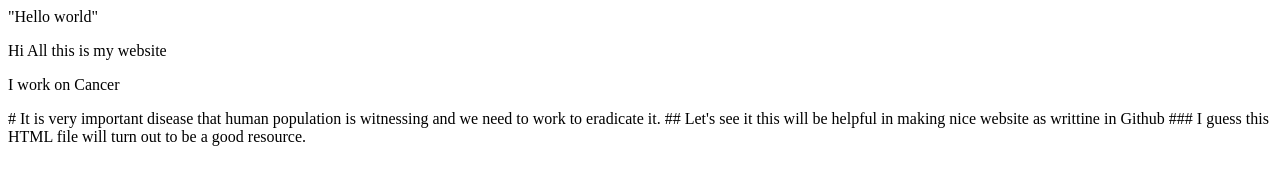
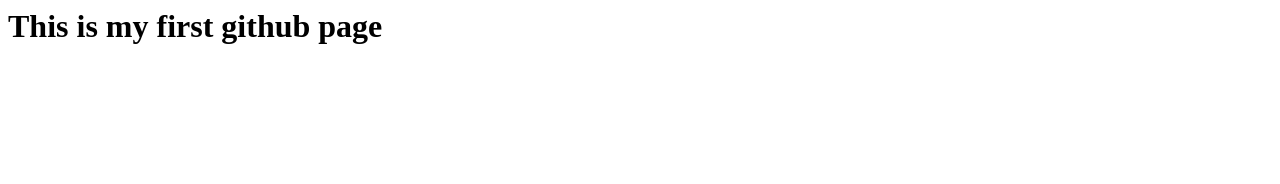
Before and after one commit to akhats/github.io, a plain HTML site: page index.html in a window 1280 px wide. Drawn offline with Linux system fonts and the light colour scheme.

Commit message:
added text

```diff
--- a/index.html
+++ b/index.html
@@ -1,7 +1,19 @@
-<p>&quot;Hello world&quot;</p>
-<p>Hi All this is my website</p>
-<p>I work on Cancer</p>
 
-# It is very important disease that human population is witnessing and we need to work to eradicate it.
-## Let's see it this will be helpful in making nice website as writtine in Github
-### I guess this HTML file will turn out to be a good resource.
+<html>
+	<title>
+		First website
+		</title>
+
+		<body>
+			<h1> This is my first github page</h1>
+		</body>
+
+		<style
+			body {
+				background-color:green;
+				color:#fff;
+				text-align:center;
+			}
+		</style>
+
+</html>
```
